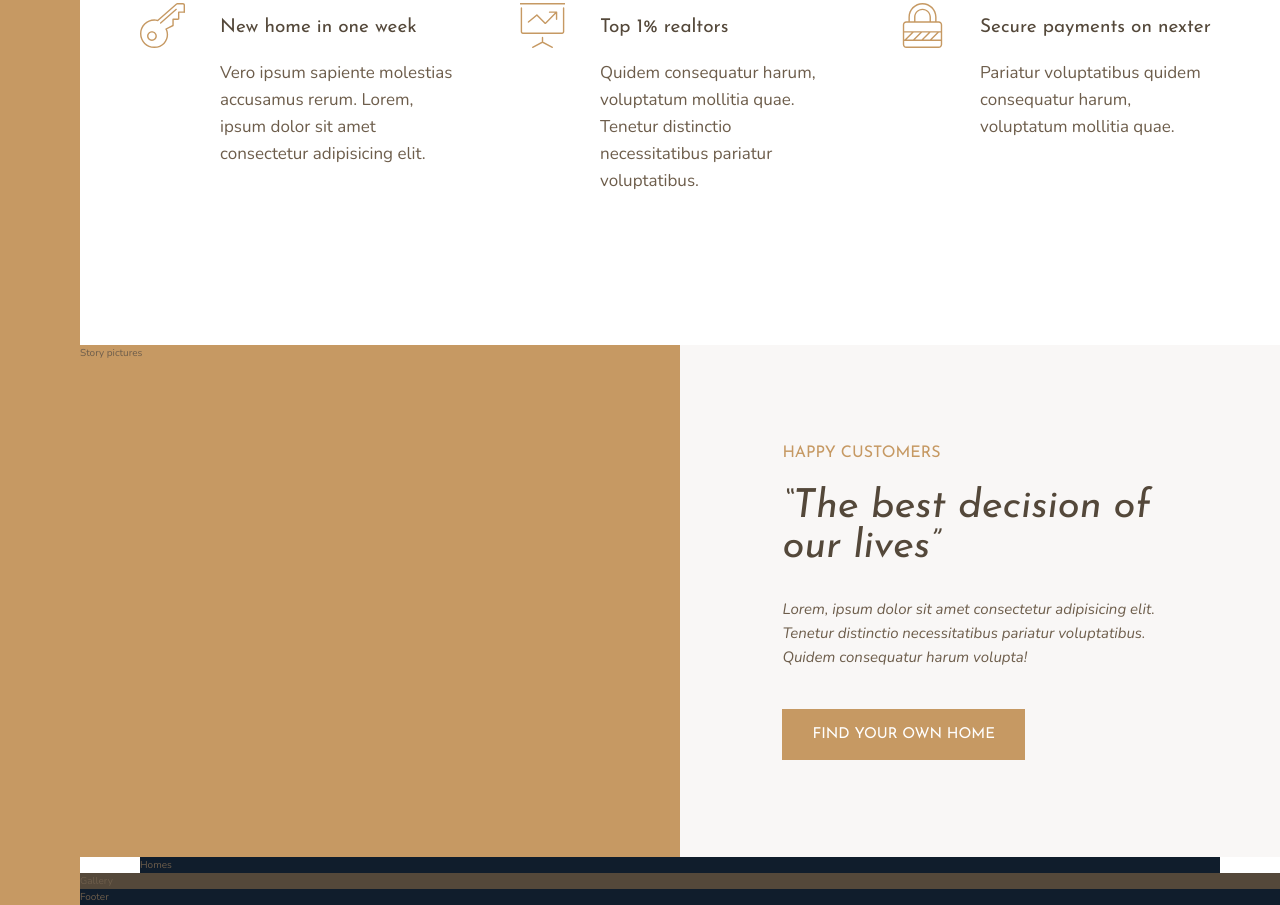
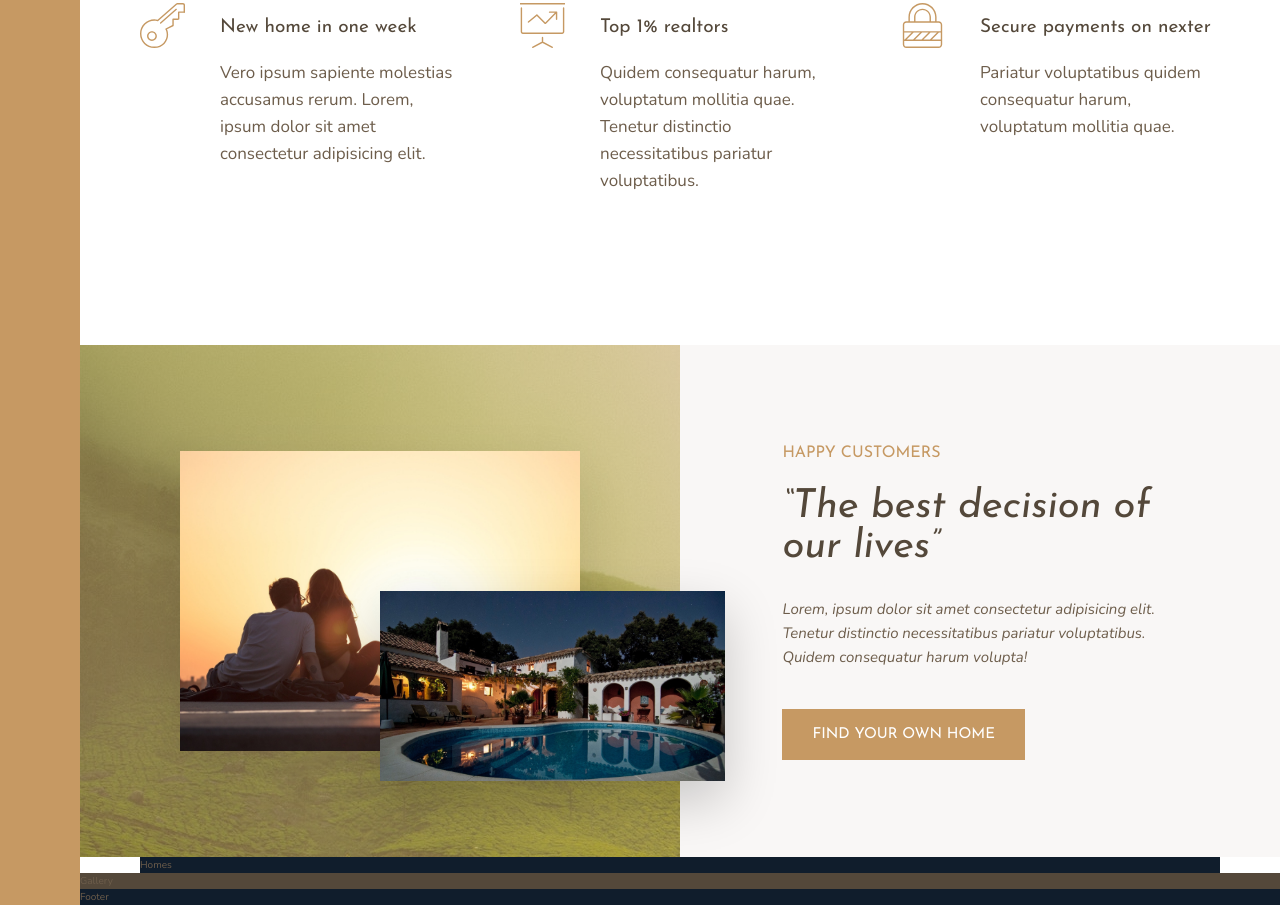
Before and after one commit to gerasimosgakis/nexter, a website: page index.html in a window 1280 px wide. Shown: the part 1018-1923 px from the top of the page. Drawn offline with nearby package versions, Linux system fonts and the light colour scheme.

Commit message:
add and style story pictures

```diff
--- a/index.html
+++ b/index.html
@@ -84,7 +84,14 @@
       </div>
     </section>
 
-    <div class="story__pictures">Story pictures</div>
+    <div class="story__pictures">
+      <img
+        src="img/story-1.jpeg"
+        alt="Couple with new house"
+        class="story__img--1"
+      />
+      <img src="img/story-2.jpeg" alt="New house" class="story__img--2" />
+    </div>
 
     <div class="story__content">
       <h3 class="heading-3 mb-sm">Happy Customers</h3>
--- a/sass/_story.scss
+++ b/sass/_story.scss
@@ -2,6 +2,31 @@
   &__pictures {
     background-color: $color-primary;
     grid-column: full-start / col-end 4;
+    background-image: linear-gradient(
+        rgba($color-primary, 0.5),
+        rgba($color-primary, 0.5)
+      ),
+      url(../img/back.jpg);
+
+    display: grid;
+    grid-template-rows: repeat(6, 1fr);
+    grid-template-columns: repeat(6, 1fr);
+    align-items: center;
+  }
+
+  &__img--1 {
+    width: 100%;
+    grid-row: 2 / 6;
+    grid-column: 2 / 6;
+    box-shadow: 0 2rem 5rem rgba(#000, 0.1);
+  }
+
+  &__img--2 {
+    width: 115%;
+    grid-row: 4 / 6;
+    grid-column: 4 / 7;
+    z-index: 20;
+    box-shadow: 0 2rem 5rem rgba(#000, 0.2);
   }
 
   &__content {
```
Also changed, not shown: css/style.css.
